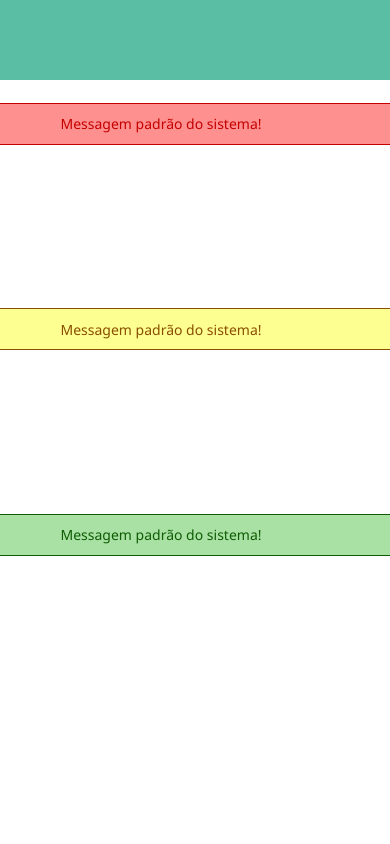
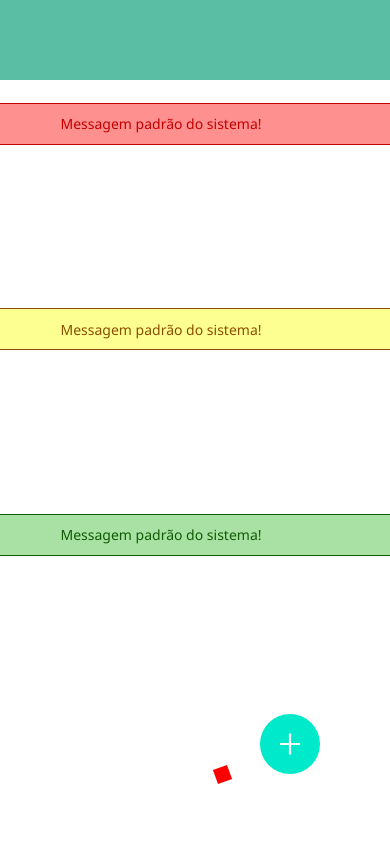
Before and after one commit to vihuro/componets, a Next.js app: page / in a window 390 px wide. Shown: the top 844 px of the page. Built offline with nearby package versions, Linux system fonts and the light colour scheme.

Commit message:
ativado sidBarMobile

```diff
--- a/components/nabBar/NavBar.js
+++ b/components/nabBar/NavBar.js
@@ -56,11 +56,11 @@ const NabBar = ({
                 toogle={toogle}
             />
 
-            {/* <SideBarMobile
+            <SideBarMobile
                         changeToogle={changeToogle}
                         toogle={toogle}
 
-                    /> */}
+                    />
             {/* <SideBarMobileNew
                 changeToogle={changeToogle}
                 toogle={toogle}
```
